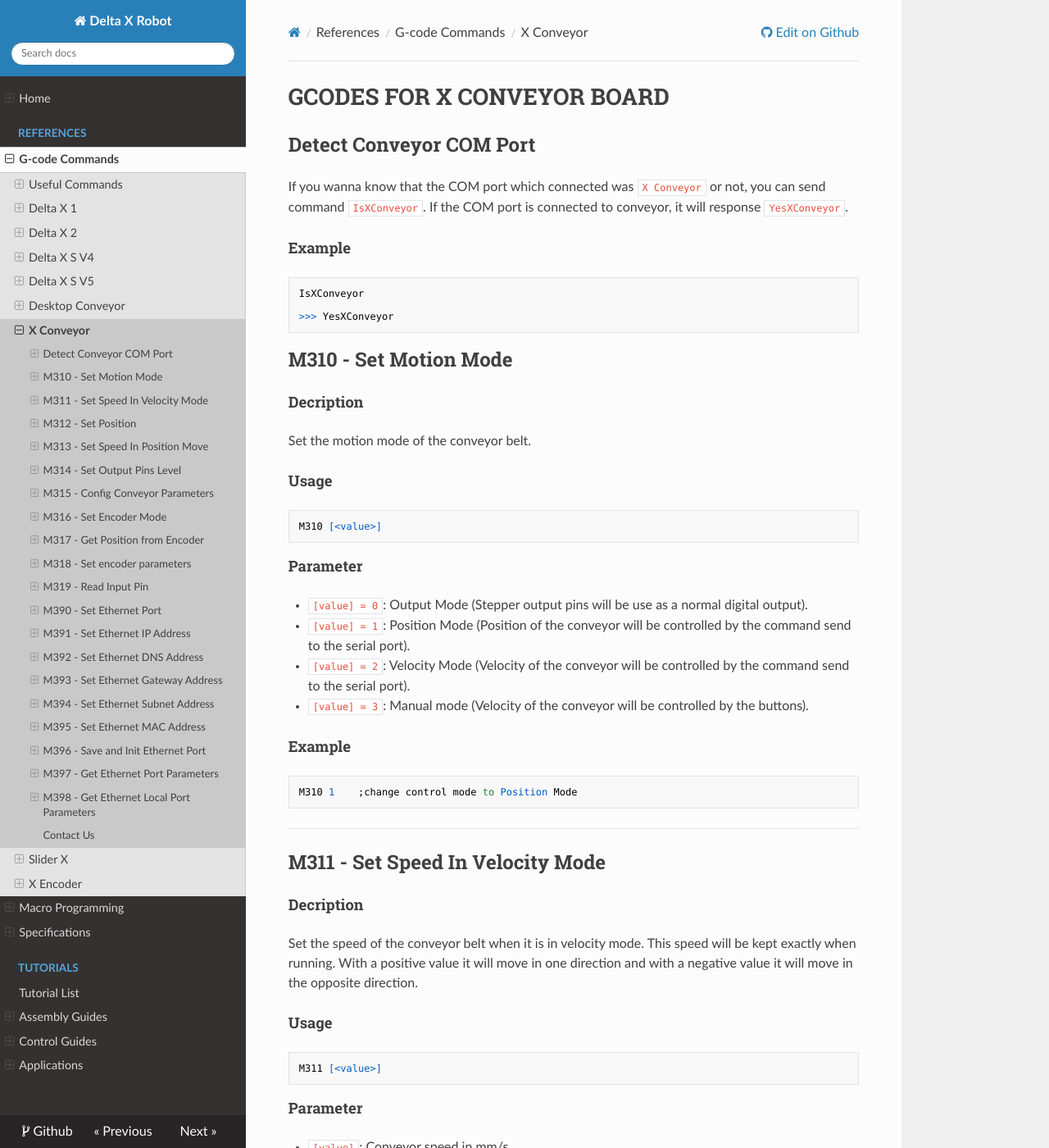
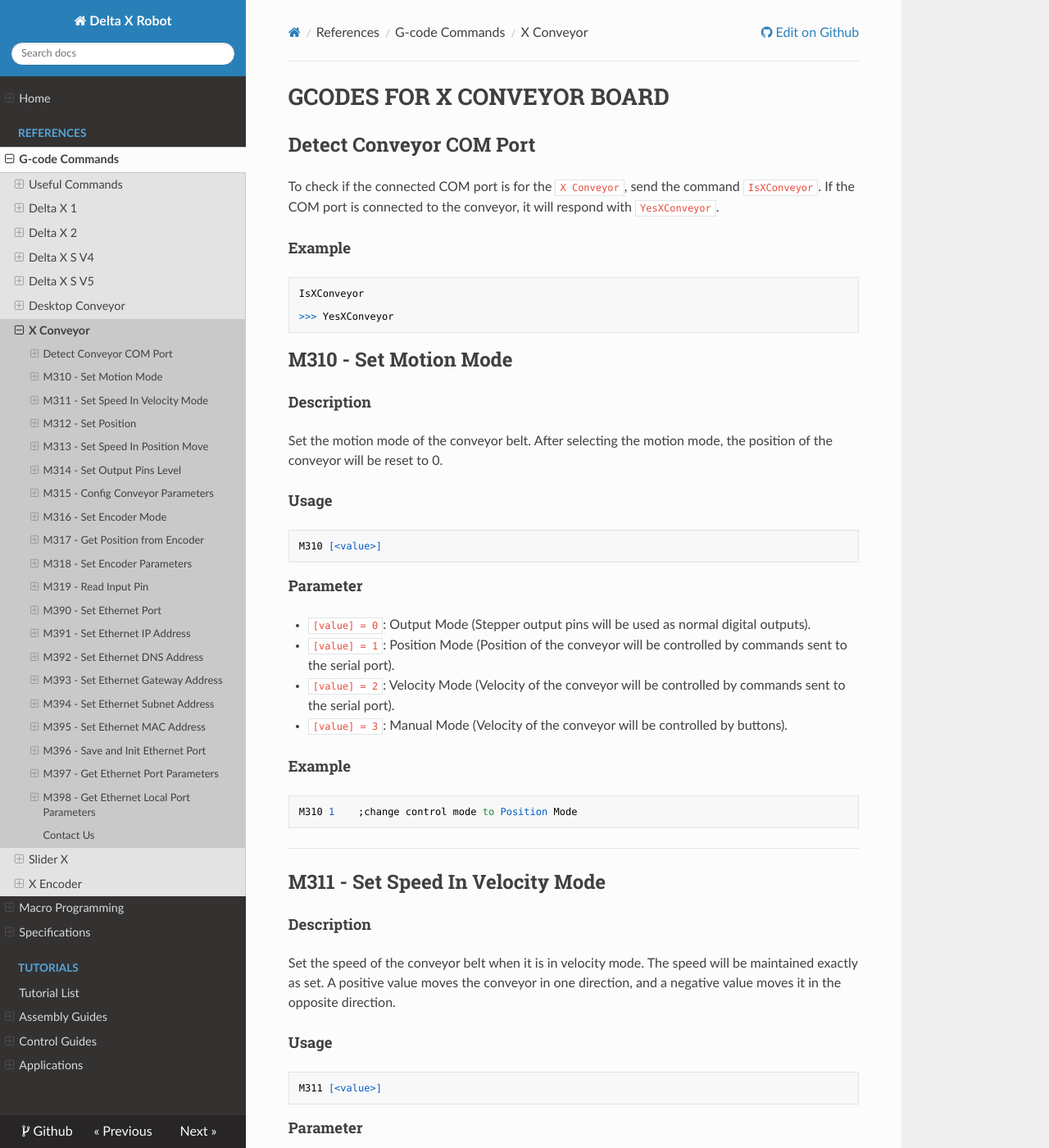
Before and after one commit to deltaxrobot/Delta-X-Docs, an MkDocs documentation site: the page built from docs/reference/gcodes/gc_industrial_conveyor.md, in a window 1280 px wide and 1400 px high. Shown: the whole window at 82% size. Built offline with MkDocs 1.6.1, drawn with Linux system fonts in a browser that asks for light colours; nearby versions of some CDN libraries; some of the changed text lies outside the part shown.

Commit message:
edit gc_industrial_conveyor

````diff
--- a/docs/reference/gcodes/gc_industrial_conveyor.md
+++ b/docs/reference/gcodes/gc_industrial_conveyor.md
@@ -2,7 +2,7 @@
 
 ## Detect Conveyor COM Port
 
-If you wanna know that the COM port which connected was `X Conveyor` or not, you can send command `IsXConveyor`. If the COM port is connected to conveyor, it will response `YesXConveyor`.
+To check if the connected COM port is for the `X Conveyor`, send the command `IsXConveyor`. If the COM port is connected to the conveyor, it will respond with `YesXConveyor`.
 
 #### Example
 
@@ -14,9 +14,9 @@
 
 ## M310 - Set Motion Mode
 
-#### Decription
+#### Description
 
-Set the motion mode of the conveyor belt.
+Set the motion mode of the conveyor belt. After selecting the motion mode, the position of the conveyor will be reset to 0.
 
 #### Usage
 
@@ -26,10 +26,10 @@
 
 #### Parameter
 
-* `[value] = 0`: Output Mode (Stepper output pins will be use as a normal digital output).
-* `[value] = 1`: Position Mode (Position of the conveyor will be controlled by the command send to the serial port).
-* `[value] = 2`: Velocity Mode (Velocity of the conveyor will be controlled by the command send to the serial port).
-* `[value] = 3`: Manual mode (Velocity of the conveyor will be controlled by the buttons).
+* `[value] = 0`: Output Mode (Stepper output pins will be used as normal digital outputs).
+* `[value] = 1`: Position Mode (Position of the conveyor will be controlled by commands sent to the serial port).
+* `[value] = 2`: Velocity Mode (Velocity of the conveyor will be controlled by commands sent to the serial port).
+* `[value] = 3`: Manual Mode (Velocity of the conveyor will be controlled by buttons).
 
 #### Example
 
@@ -41,9 +41,9 @@
 
 ## M311 - Set Speed In Velocity Mode
 
-#### Decription
+#### Description
 
-Set the speed of the conveyor belt when it is in velocity mode. This speed will be kept exactly when running. With a positive value it will move in one direction and with a negative value it will move in the opposite direction.
+Set the speed of the conveyor belt when it is in velocity mode. The speed will be maintained exactly as set. A positive value moves the conveyor in one direction, and a negative value moves it in the opposite direction.
 
 #### Usage
 
@@ -58,18 +58,17 @@
 #### Example
 
 ```
-M311 200    ;set speed is 200 mm/s.
-
-M311 -200    ;set speed is 200 mm/s but in opposite dir.
+M311 200    ;set speed to 200 mm/s
+M311 -200   ;set speed to 200 mm/s in the opposite direction
 ```
 
 ---
 
 ## M312 - Set Position
 
-#### Decription
+#### Description
 
-Conveyor will move to a specified position.
+Move the conveyor to a specified position. If you want to reset the position, you can send 'M310 1' again to reset the current position to 0.
 
 #### Usage
 
@@ -84,16 +83,16 @@
 #### Example
 
 ```
-M312 123    ;move to position 123
+M312 123    ;move to position 123 mm
 ```
 
 ---
 
 ## M313 - Set Speed In Position Move
 
-#### Decription
+#### Description
 
-Set the speed of the conveyor belt when it is running to desired position of M312.
+Set the speed of the conveyor belt when moving to the desired position specified by M312.
 
 #### Usage
 
@@ -108,14 +107,16 @@
 #### Example
 
 ```
-M313 300    ;move to position 123
+M313 300    ;set speed to 300 mm/s for position move
 ```
+
+---
 
 ## M314 - Set Output Pins Level
 
-#### Decription
+#### Description
 
-Set the output pins level in Output Mode
+Set the output pins level in Output Mode.
 
 #### Usage
 
@@ -126,19 +127,21 @@
 #### Parameter
 
 * `P[value]`: Index of the output pin.
-* `V[value]`: value wanna set.
+* `V[value]`: Value to set (0 for LOW, 1 for HIGH).
 
 #### Example
 
 ```
-M314 P1 V1    ;set output pin 1 at HIGH level.
+M314 P1 V1    ;set output pin 1 to HIGH level
 ```
+
+---
 
 ## M315 - Config Conveyor Parameters
 
-#### Decription
+#### Description
 
-Config the conveyor parameters.
+Configure the conveyor parameters.
 
 #### Usage
 
@@ -148,32 +151,33 @@
 
 #### Parameter
 
-* `S[value]`: pulse/mm of the stepper.
-* `R[value]`: set reverse conveyor.
-* `E[value]`: enable/disable encoder.
-* `P[value]`: set stop position while using encoder.
-* `A[value]`: acceleration of the conveyor.
-* `B[value]`: set velocity button.
+* `S[value]`: Pulses per mm of the stepper.
+* `R[value]`: Set reverse conveyor (0 for normal, 1 for reverse).
+* `E[value]`: Enable/disable encoder (0 for disable, 1 for enable).
+* `P[value]`: Set stop position while using encoder.
+* `A[value]`: Acceleration of the conveyor in mm/s².
+* `B[value]`: Set velocity button.
 
 #### Example
 
 ```
-M315 S31.83 R0 E0 A5000 ;set up conveyor parameters (31.8 pulse/mm, not reverse dir, disable encoder, accel=5000mm/s^2)
+M315 S31.83 R0 E0 A5000 ;set conveyor parameters (31.83 pulses/mm, normal direction, encoder disabled, acceleration 5000 mm/s²)
 ```
 
 !!! note "Note"
-    If you send "M315" command without any parameter, it will send the values of all above parameters.
+    If you send the "M315" command without any parameters, it will return the current values of all the above parameters.
 
+---
 
 ## M316 - Set Encoder Mode
 
-#### Decription
+#### Description
 
-Config the Encoder Port Mode:
-0 - Absolute Mode -> return absolute position value
-1 - Relative Mode -> return relative position value
-2 - Input Pin Mode -> use encoder port as input pins
-3 - Button Mode -> connect to buttons to adjust the conveyor speed
+Configure the Encoder Port Mode:
+* 0 - Absolute Mode: Return absolute position value.
+* 1 - Relative Mode: Return relative position value.
+* 2 - Input Pin Mode: Use encoder port as input pins.
+* 3 - Button Mode: Connect to buttons to adjust the conveyor speed.
 
 #### Usage
 
@@ -183,215 +187,276 @@
 
 #### Parameter
 
-* `[mode]`: mode of the Encoder Port
+* `[mode]`: Mode of the Encoder Port.
 
 #### Example
 
 ```
-M316 1   ;set relative mode for encoder port
+M316 1   ;set encoder port to Relative Mode
 ```
+
+---
 
 ## M317 - Get Position from Encoder
 
 #### Description
 
-Get current position of the conveyor from Encoder
-
-#### Parameter
-
-* `T[value]`: set auto report position period time.
-* `R`: reset the position.
-* ``: report current position once time.
+Get the current position of the conveyor from the encoder.
 
 #### Usage
 
 ```
-M317 ;get current postion
+M317 [T<value>] [R]
+```
+
+#### Parameter
+
+* `T[value]`: Set auto-report position period time in milliseconds.
+* `R`: Reset the position.
+* (no parameter): Report current position once.
+
+#### Example
+
+```
+M317          ;get current position
 >> P0:5.32
-M317 T500 ;set auto send position after every 500ms
+M317 T500     ;set auto-report position every 500 ms
 >> P0:8.43
 >> P0:16.57
-M317 R ;reset the position to 0
-
+M317 R        ;reset the position to 0
 ```
 
-## M318 - Set encoder parameters
+---
+
+## M318 - Set Encoder Parameters
 
 #### Description
 
-Config encoder parameter values: pulse/mm, reverse direction, encoder scale parameter.
-
-#### Parameter
-
-* `S[value]`: pulse/mm of encoder: default is 5.12 with X1 scale parameter.
-* `R[value]`: 0 - disable reverse direction, 1 - enable reverse direction
-* `C[value]`: scale factor of encoder (1,2,4)
-* ``: return all above parameters.
+Configure encoder parameter values: pulses per mm, reverse direction, and encoder scale parameter.
 
 #### Usage
 
 ```
-M318 S10.24 C2 R1 ;set X2 scale factor, that mean pulse/mm will x2 too, and reverse the direction of the encoder.
+M318 [S<value>] [R<value>] [C<value>]
 ```
+
+#### Parameter
+
+* `S[value]`: Pulses per mm of the encoder (default is 5.12 with X1 scale parameter).
+* `R[value]`: Reverse direction (0 for disable, 1 for enable).
+* `C[value]`: Scale factor of the encoder (1, 2, 4).
+
+#### Example
+
+```
+M318 S10.24 C2 R1 ;set X2 scale factor, pulses per mm will be doubled, and reverse the direction of the encoder
+```
+
+---
 
 ## M319 - Read Input Pin
 
 #### Description
 
-Get the status of input pin in several mode.
-
-#### Parameter
-
-* `V[pin index]`: get current status at pin index(0, 1).
-* `T[pin index]`: set auto feedback when pin status was changed.
-* `S[pin index]`: stop auto feedback at pin index.
+Get the status of an input pin in several modes.
 
 #### Usage
 
 ```
-M319 V1 ;get pin 1 status
+M319 [V<value>] [T<value>] [S<value>]
+```
+
+#### Parameter
+
+* `V[pin index]`: Get current status of the pin at the specified index (0, 1).
+* `T[pin index]`: Set auto feedback when pin status changes.
+* `S[pin index]`: Stop auto feedback at the specified pin index.
+
+#### Example
+
+```
+M319 V1 ;get status of pin 1
 >> I1 V1
-M319 T0 ;set pin 0 auto feedback
+M319 T0 ;set auto feedback for pin 0
 >> I0 V0
 >> I0 V1
-M319 S0 ;stop pin 0 auto feedback
+M319 S0 ;stop auto feedback for pin 0
 ```
+
+---
 
 ## M390 - Set Ethernet Port
 
 #### Description
 
-Set the port number of ethernet communication
+Set the port number for Ethernet communication.
 
 #### Usage
+
 ```
 M390 [port]
 ```
+
 #### Parameter
 
-* `[port]`: ethernet port
+* `[port]`: Ethernet port number.
+
 #### Example
+
 ```
-M390 3456; set ethernet port
+M390 3456 ;set Ethernet port to 3456
 ```
+
+---
 
 ## M391 - Set Ethernet IP Address
 
 #### Description
 
-You can define Ethernet IP address by yourself.
+Define the Ethernet IP address.
 
 #### Usage
+
 ```
-M390 [number] [number] [number] [number]
+M391 [number] [number] [number] [number]
 ```
+
 #### Parameter
 
-* `[number]`: number of IP address
+* `[number]`: IP address segments.
 
 #### Example
+
 ```
-M391 192 168 0 2; set IP as 192.168.0.2
+M391 192 168 0 2 ;set IP address to 192.168.0.2
 ```
+
+---
 
 ## M392 - Set Ethernet DNS Address
 
 #### Description
 
-You can define Ethernet DNS address by yourself.
+Define the Ethernet DNS address.
 
 #### Usage
+
 ```
 M392 [number] [number] [number] [number]
 ```
+
 #### Parameter
 
-* `[number]`: number of DNS address
+* `[number]`: DNS address segments.
 
 #### Example
+
 ```
-M392 192 168 0 127; set DNS as 192.168.0.127
+M392 192 168 0 127 ;set DNS address to 192.168.0.127
 ```
+
+---
 
 ## M393 - Set Ethernet Gateway Address
 
 #### Description
 
-You can define Ethernet Gateway address by yourself.
+Define the Ethernet Gateway address.
 
 #### Usage
+
 ```
 M393 [number] [number] [number] [number]
 ```
+
 #### Parameter
 
-* `[number]`: number of gateway address
+* `[number]`: Gateway address segments.
 
 #### Example
+
 ```
-M393 192 168 237 81; set gateway as 192.168.237.81
+M393 192 168 237 81 ;set Gateway address to 192.168.237.81
 ```
+
+---
 
 ## M394 - Set Ethernet Subnet Address
 
 #### Description
 
-You can define Ethernet Subnet address by yourself.
+Define the Ethernet Subnet address.
 
 #### Usage
+
 ```
 M394 [number] [number] [number] [number]
 ```
+
 #### Parameter
 
-* `[number]`: number of subnet address
+* `[number]`: Subnet address segments.
 
 #### Example
+
 ```
-M394 192 168 237 81; set subnet as 192.168.237.89
+M394 192 168 237 89 ;set Subnet address to 192.168.237.89
 ```
+
+---
 
 ## M395 - Set Ethernet MAC Address
 
 #### Description
 
-You can define Ethernet MAC address by yourself. You need to covert HEX number in address to DEC number before sending to robot.
+Define the Ethernet MAC address. Convert HEX numbers in the address to DEC numbers before sending to the robot.
 
 #### Usage
+
 ```
-M395 [number] [number] [number] [number]  [number] [number]
+M395 [number] [number] [number] [number] [number] [number]
 ```
+
 #### Parameter
 
-* `[number]`: number of MAC address (integer)
+* `[number]`: MAC address segments (integer).
 
 #### Example
+
 ```
-M395 18 52 86 120 171 5; set MAC as 12:34:56:78:AB:05
+M395 18 52 86 120 171 5 ;set MAC address to 12:34:56:78:AB:05
 ```
+
+---
 
 ## M396 - Save and Init Ethernet Port
 
 #### Description
 
-After all Ethernet addresses and port are set, use this command to save and initializing the ethernet port.
+After setting all Ethernet addresses and port, use this command to save and initialize the Ethernet port.
 
 #### Usage
 
 ```
 M396
 ```
+
 #### Example
 
 ```
-M396 ;init Ethernet port
+M396 ;initialize Ethernet port
 ```
+
+---
+
 ## M397 - Get Ethernet Port Parameters
 
 #### Description
-Use this command to check all Ethernet address and port number.
+
+Use this command to check all Ethernet address and port numbers.
 
 #### Example
+
 ```
 >>> M397 ;get all Ethernet setting parameters
 <<< E_port:3456
@@ -420,6 +489,8 @@
 <<< Ok
 ```
 
+---
+
 ## Contact Us
 
 * Store: [https://deltaxstore.com](https://deltaxstore.com)
````
Also changed, not shown: other parts of docs/reference/gcodes/gc_industrial_conveyor.md (+5 -1 lines).
